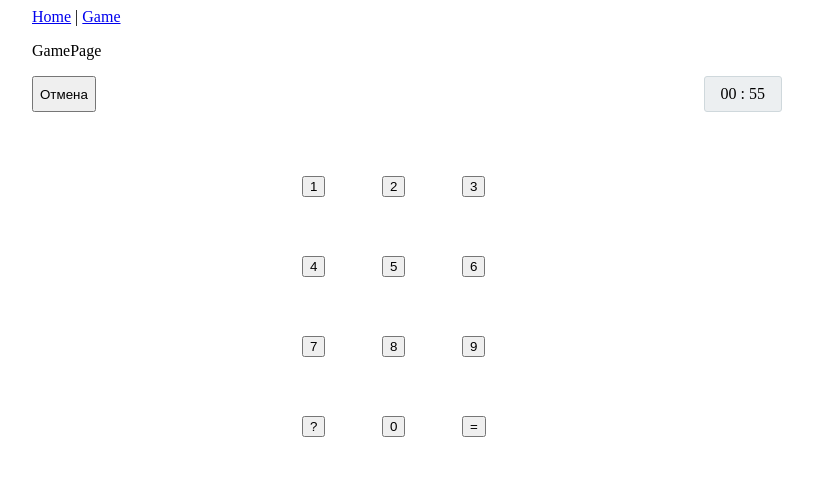
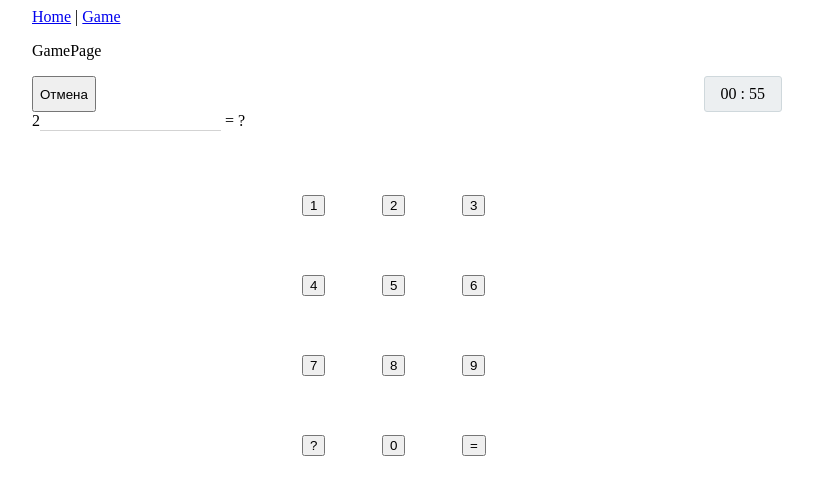
Before and after one commit to KsuBurn/kharchenko-kseniya-otus, a Vue app in the folder vue/verbal-counting-app/: page /#/game in a window 1280 px wide. Shown: the top 494 px of the page, without its empty margins (233-1046 px from the left). Built offline with nearby package versions, Linux system fonts and the light colour scheme.

Commit message:
add logic

```diff
--- a/vue/verbal-counting-app/src/components/Checkbox.vue
+++ b/vue/verbal-counting-app/src/components/Checkbox.vue
@@ -5,14 +5,17 @@
         :id="id"
         :name="id"
         :checked="isChecked"
+        @change="$emit('handle-change-checkbox', id)"
     >
-    <label :for="id">{{label}}</label>
+    <label :for="id">{{ label }}</label>
   </div>
 </template>
 
 <script>
 export default {
   name: 'Checkbox',
+
+  emits: ['handle-change-checkbox'],
 
   props: {
     label: String,
--- a/vue/verbal-counting-app/src/components/GamePage.vue
+++ b/vue/verbal-counting-app/src/components/GamePage.vue
@@ -4,10 +4,22 @@
     <button @click="stopGame">Отмена</button>
     <Timer :handle-show-modal="handleShowModal"/>
   </div>
-  <Keyboard />
+
+  <MathTask
+      v-model="inputAnswer"
+      :input-answer="inputAnswer"
+      :operands="operands"
+      :prepare-task="prepareTask"
+      :highlight-color="highlightColor"
+      @handle-change-answer="handleChangeAnswer"
+      @input-focus="inputFocus"
+      :generate-task="generateTask"
+  />
+
+  <Keyboard @handle-key-click="handleKeyClick"/>
 
   <div v-if="showModal">
-    <Modal :handle-close-modal="handleCloseModal"/>
+    <Modal @handle-close-modal="handleCloseModal"/>
   </div>
 </template>
 
@@ -17,6 +29,9 @@ import {useRouter} from 'vue-router';
 import Keyboard from '@/components/Keyboard';
 import {computed, ref} from 'vue';
 import Modal from '@/components/Modal';
+import MathTask from '@/components/MathTask';
+import {mathOperators, Operatos} from '@/constants';
+import {useStore} from 'vuex';
 
 export default {
   name: 'GamePage',
@@ -24,16 +39,30 @@ export default {
   components: {
     Timer,
     Keyboard,
+    MathTask,
     Modal
   },
 
+
   setup() {
     const router = useRouter();
+    const store = useStore();
+    const level = store.state.level;
+    const selectedOperators = store.state.selectedOperators;
+    const showModal = ref(false);
+    const inputAnswer = ref('');
+    const rightAnswersCount = ref(0);
+    const highlightColor = ref('lightgray');
 
-    let showModal = ref(false);
+    const operands = ref({
+      firstOperand: 0,
+      secondOperand: 0,
+      result: 0,
+      operator: '',
+    });
 
     const stopGame = () => {
-      router.push('/')
+      router.push('/');
     };
 
     const handleShowModal = () => {
@@ -44,13 +73,95 @@ export default {
       showModal.value = false;
     };
 
+    const checkAnswer = () => +inputAnswer.value === operands.value.secondOperand;
+
+    const handleChangeAnswer = (value) => {
+      inputAnswer.value = value;
+    };
+
+    const initialState = () => {
+      highlightColor.value = 'lightgray';
+      inputAnswer.value = '';
+    }
+
+    const generateTask = () => {
+      initialState();
+      const operatorIndex = Math.floor(Math.random() * selectedOperators.length);
+      const selectedOperator = selectedOperators[operatorIndex];
+
+      prepareTask(selectedOperator)
+    }
+
+    const handleKeyClick = (calcKey) => {
+      console.log('calcKey', calcKey)
+
+      if (calcKey === '=' && inputAnswer.value.length) {
+        if(checkAnswer()) {
+          rightAnswersCount.value++;
+          highlightColor.value =  'green';
+          setTimeout(generateTask, 400)
+        } else {
+          highlightColor.value =  'red';
+        }
+
+        return;
+      }
+
+      inputAnswer.value = inputAnswer.value + calcKey;
+    };
+
+    const prepareTask = (operator) => {
+      const firstOperand = Math.floor(Math.random() * 10 * level);
+      const secondOperand = Math.floor(Math.random() * 10 * level);
+      let result;
+
+      switch (operator) {
+        case Operatos.SUM:
+          result = firstOperand + secondOperand;
+          break;
+
+        case Operatos.DIFF:
+          result = firstOperand - secondOperand;
+          break;
+
+        case Operatos.MULT:
+          result = firstOperand * secondOperand;
+          break;
+
+        case Operatos.DIV:
+          result = firstOperand / secondOperand;
+          break;
+
+        case Operatos.EXP:
+          result = Math.pow(firstOperand, secondOperand);
+          break;
+      }
+
+      operands.value.result = result;
+      operands.value.firstOperand = firstOperand;
+      operands.value.secondOperand = secondOperand;
+      operands.value.operator = mathOperators.find((item) => item.id === operator)?.symbol;
+    };
+
+    const inputFocus = () => {
+      highlightColor.value = 'lightgray';
+    };
+
     return {
       stopGame,
       showModal,
       handleShowModal,
-      handleCloseModal
+      handleCloseModal,
+      handleKeyClick,
+      handleChangeAnswer,
+      inputAnswer: computed(() => inputAnswer.value),
+      operands:  operands.value,
+      prepareTask,
+      highlightColor: computed(() => highlightColor.value),
+      inputFocus,
+      generateTask
     }
-  }
+  },
 }
 </script>
 
--- a/vue/verbal-counting-app/src/components/Keyboard.vue
+++ b/vue/verbal-counting-app/src/components/Keyboard.vue
@@ -1,10 +1,11 @@
 <template>
   <div class="keyboard">
-    <div class="key"
-         v-for="(calcKey, index) of calcKeys"
-         :key="index"
+    <div
+        class="key"
+        v-for="(calcKey, index) of calcKeys"
+        :key="index"
     >
-      <button>{{ calcKey }}</button>
+      <button @click="$emit('handle-key-click', calcKey)">{{ calcKey }}</button>
     </div>
   </div>
 </template>
@@ -13,6 +14,8 @@
 export default {
   name: 'Keyboard',
 
+  emits: ['handle-key-click'],
+
   data() {
     return {
       calcKeys: [
@@ -20,9 +23,9 @@ export default {
         '4', '5', '6',
         '7', '8', '9',
         '?', '0', '='
-      ]
+      ],
     }
-  }
+  },
 }
 </script>
 
--- a/vue/verbal-counting-app/src/components/MathTask.vue
+++ b/vue/verbal-counting-app/src/components/MathTask.vue
@@ -1,13 +1,62 @@
 <template>
-$END$
+  <div>
+    <span>{{ operands.firstOperand }}</span>
+    <span>{{ operands.operator }}</span>
+    <input
+        :value="inputAnswer"
+        @input="$emit('handle-change-answer', $event.target.value)"
+        :style="`color: ${highlightColor}`"
+        class="answerInput"
+        @focus="$emit('inputFocus')"
+    >
+    <span> = </span>
+    <span>{{ operands.result }} </span>
+    <span>? </span>
+  </div>
 </template>
 
 <script>
 export default {
-name: "MathTask"
+  name: 'MathTask',
+
+  emits: ['handle-change-answer'],
+
+  props: {
+    inputAnswer: String,
+    operands: Object,
+    prepareTask: Function,
+    highlightColor: String,
+    generateTask: Function
+  },
+
+  data() {
+    return {
+      operators: this.$store.state.selectedOperators,
+      level: this.$store.state.level,
+      time: this.$store.state.time,
+    }
+  },
+
+  // methods: {
+  //   generateTask() {
+  //     const operatorIndex = Math.floor(Math.random() * this.operators.length);
+  //     const selectedOperator = this.operators[operatorIndex];
+  //
+  //     this.prepareTask(selectedOperator)
+  //   },
+  //
+  // },
+
+  mounted() {
+    this.generateTask()
+  }
 }
 </script>
 
 <style scoped>
-
+.answerInput {
+  border: none;
+  border-bottom: solid 1px lightgray;
+  outline: none;
+}
 </style>
--- a/vue/verbal-counting-app/src/components/Range.vue
+++ b/vue/verbal-counting-app/src/components/Range.vue
@@ -8,7 +8,7 @@
         :id="id"
         :name="id"
         :value="value"
-        @change="$emit('change:value', $event.target.value)"
+        @input="$emit('change-range-input', $event.target.value)"
     />
     <label :for="id" class="label">{{ labelText }}</label>
   </div>
@@ -18,15 +18,14 @@
 export default {
   name: 'Range',
 
-  emits: ['change:value'],
-
   props: {
     labelText: String,
     max: Number,
     id: String,
-    value: Number,
+    value: String,
   },
 
+  emits: ['change-range-input'],
 }
 </script>
 
--- a/vue/verbal-counting-app/src/components/Settings.vue
+++ b/vue/verbal-counting-app/src/components/Settings.vue
@@ -3,31 +3,32 @@
   <form @submit.prevent="$emit('submit', $event)">
 
     <Range
+        v-model="time"
         id="time"
-        v-model="time"
         :value="time"
         :max="5"
         :label-text="`Длительность: ${ time } мин.`"
-        @change:value="time = $event"
+        @change-range-input="handleChangeTime"
     />
 
     <Range
+        v-model="level"
         id="level"
-        v-model="level"
         :value="level"
         :max="3"
         :label-text="`Сложность: ${ level }`"
-        @change:value="level = $event"
+        @change-range-input="handleChangeLevel"
     />
 
     <div v-for="operator in mathOperators" :key="operator.id">
+
       <Checkbox
           :id="operator.id"
           :label="operator.title"
-          :is-checked="selectedOperators.indexOf(operator.id) > -1"
+          :is-checked="!!selectedOperators.find(item=> item.id === operator.id)"
+          @handle-change-checkbox="handleChangeCheckbox"
       />
     </div>
-
     <button type="submit">Play!</button>
   </form>
 </template>
@@ -37,6 +38,7 @@ import Checkbox from '@/components/Checkbox';
 import Range from '@/components/Range';
 import {mathOperators} from '@/constants';
 import {useStore} from 'vuex';
+import {computed, ref} from 'vue';
 
 export default {
   name: 'Settings',
@@ -46,18 +48,41 @@ export default {
     Range
   },
 
+  emits: ['submit'],
+
   setup() {
     const store = useStore();
+    const time = ref(1);
+    const level = ref(1);
+    const selectedOperators = ref(store.state.selectedOperators)
+
+    const handleChangeTime = (value) => {
+      time.value = value;
+    };
+
+    const handleChangeLevel = (value) => {
+      level.value = value;
+    };
+
+    const handleChangeCheckbox = (id) => {
+      if (selectedOperators.value.find(item => item.id === id)) {
+        selectedOperators.value = selectedOperators.value.filter(item => item.id !== id);
+        return;
+      }
+
+      if (!selectedOperators.value.find(item => item.id === id)) {
+        selectedOperators.value.push(mathOperators.find(item => item.id === id));
+      }
+    };
+
     return {
-      selectedOperators: store.state.selectedOperators
-    }
-  },
-
-  data() {
-    return {
+      selectedOperators: computed(() => selectedOperators.value),
       mathOperators,
-      time: 1,
-      level: 1,
+      time: computed(() => time.value.toString()),
+      level: computed(() => level.value.toString()),
+      handleChangeTime,
+      handleChangeLevel,
+      handleChangeCheckbox
     }
   },
 }
--- a/vue/verbal-counting-app/src/components/Timer.vue
+++ b/vue/verbal-counting-app/src/components/Timer.vue
@@ -18,7 +18,6 @@ export default {
   setup(props) {
     const store = useStore();
 
-    // let initialSeconds = ref(store.state.time * 60);
     let initialSeconds = ref(store.state.time * 60);
 
     const addZeroFirst = (num) => {
@@ -35,8 +34,8 @@ export default {
 
     const timeView = computed(() => {
       return {
-        seconds:addZeroFirst(initialSeconds.value % 60),
-        minutes:  addZeroFirst(Math.floor(initialSeconds.value / 60) % 60),
+        seconds: addZeroFirst(initialSeconds.value % 60),
+        minutes: addZeroFirst(Math.floor(initialSeconds.value / 60) % 60),
       }
     });
 
--- a/vue/verbal-counting-app/src/constants.ts
+++ b/vue/verbal-counting-app/src/constants.ts
@@ -1,22 +1,35 @@
 export const mathOperators = [
   {
     id: 'SUM',
+    symbol: '+',
     title: 'Суммирование',
   },
   {
     id: 'DIFF',
+    symbol: '-',
     title: 'Разность',
   },
   {
     id: 'MULT',
+    symbol: '*',
     title: 'Умножение',
   },
   {
     id: 'DIV',
+    symbol: '/',
     title: 'Деление',
   },
   {
     id: 'EXP',
+    symbol: '^',
     title: 'Возведение в степень',
   },
-]
+];
+
+export enum Operatos {
+  SUM = 'SUM',
+  DIFF = 'DIFF',
+  MULT = 'MULT',
+  DIV = 'DIV',
+  EXP = 'EXP',
+}
--- a/vue/verbal-counting-app/src/store/store.ts
+++ b/vue/verbal-counting-app/src/store/store.ts
@@ -5,15 +5,19 @@ export const store = createStore({
     return {
       time: 1,
       level: 1,
-      selectedOperators: [],
+      selectedOperators: [
+        {
+          id: 'SUM',
+          symbol: '+',
+          title: 'Суммирование',
+        },
+      ],
     }
   },
 
   mutations: {
     setTime(state: any, payload) {
       state.time = payload.time;
-      console.log('payload', payload)
-
     },
 
     setLevel(state, payload) {
```
Also changed, not shown: vue/verbal-counting-app/src/components/Modal.vue (+2 -31 lines).
